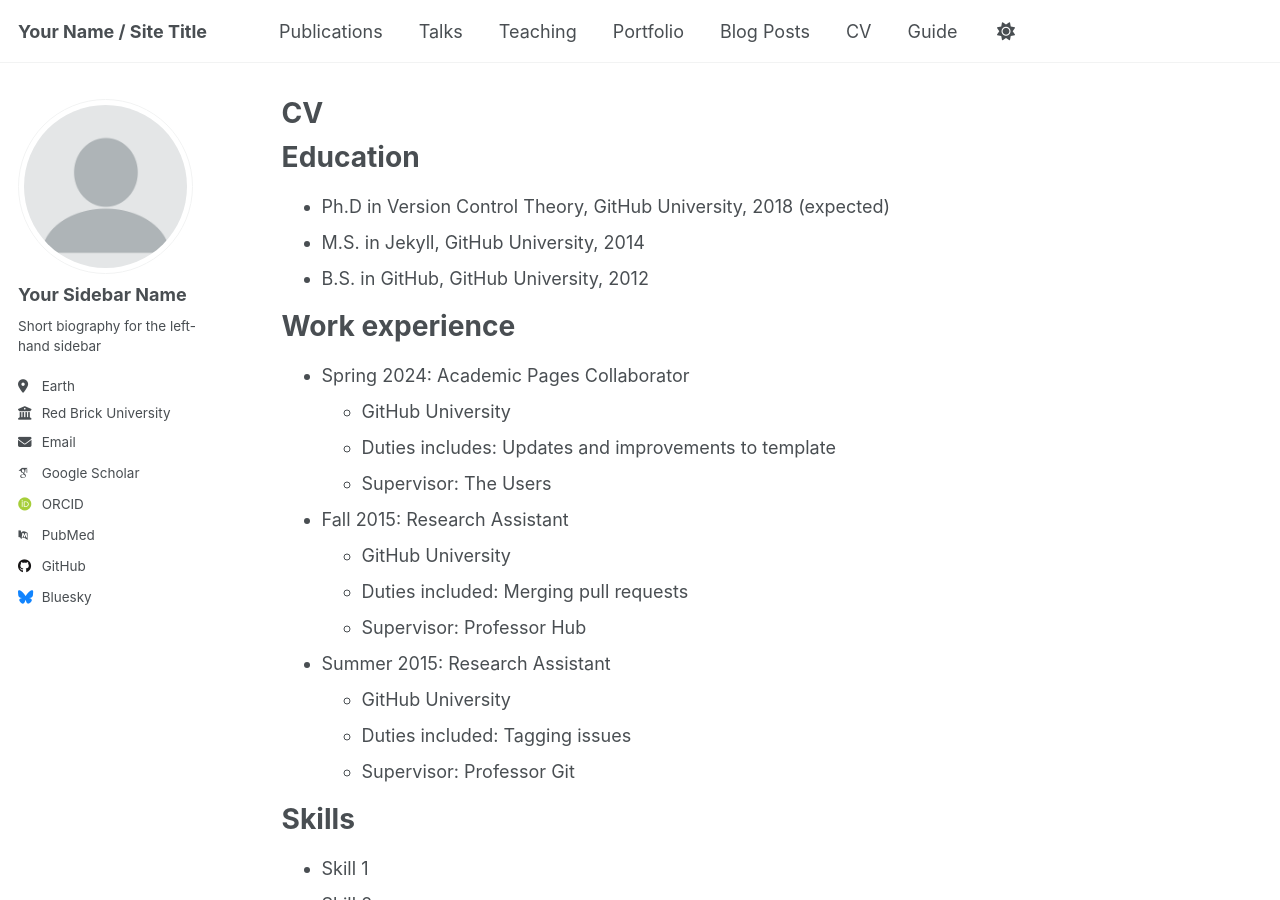
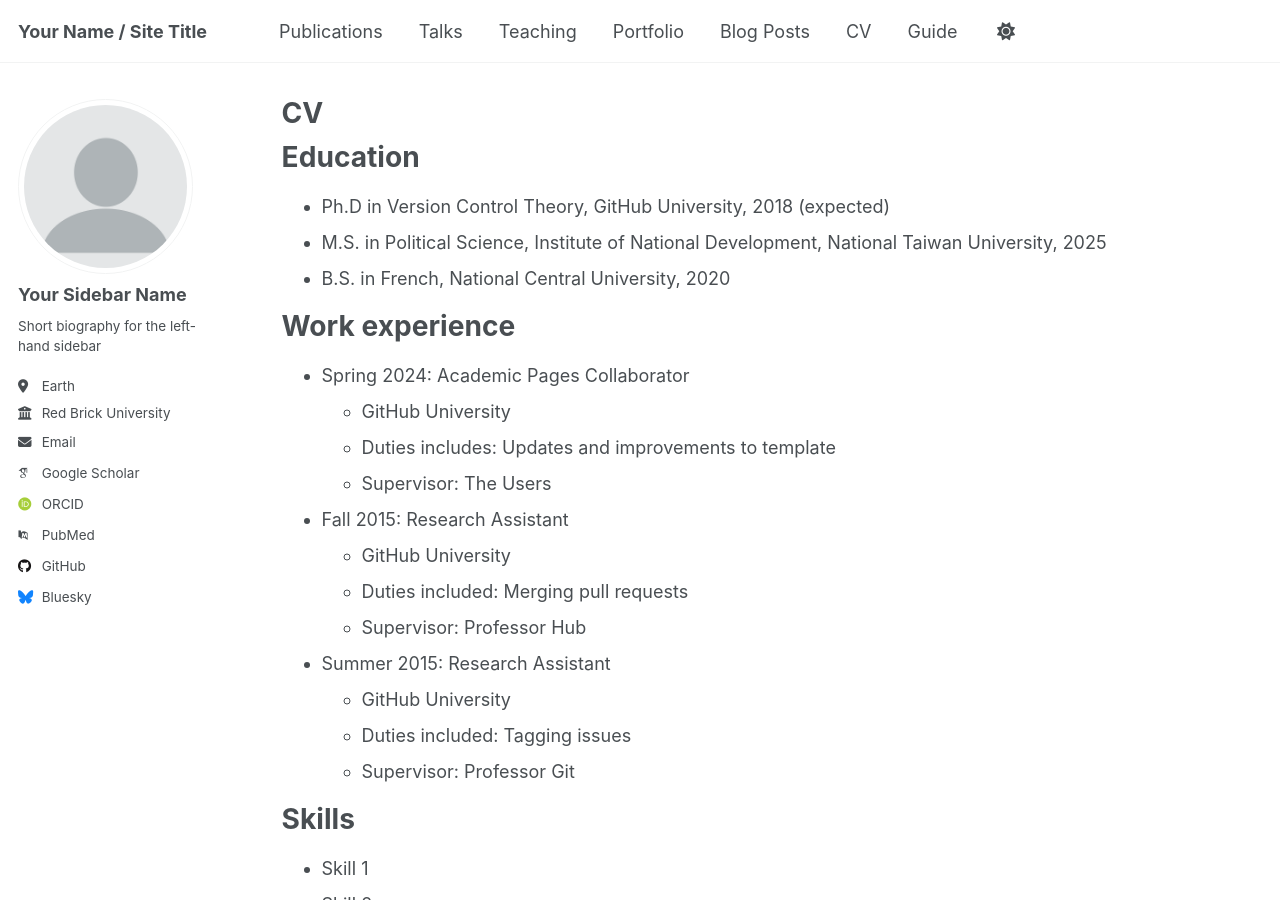
Before and after one commit to sharpless117/sharpless117, a Jekyll site: the page built from _pages/cv.md, in a window 1280 px wide and 900 px high. Built offline with Jekyll 4.4.1, drawn with Linux system fonts in a browser that asks for light colours; some web fonts are replaced; a script that is not in the unit is left out.

Commit message:
Update cv.md

```diff
--- a/_pages/cv.md
+++ b/_pages/cv.md
@@ -12,8 +12,8 @@ redirect_from:
 Education
 ======
 * Ph.D in Version Control Theory, GitHub University, 2018 (expected)
-* M.S. in Jekyll, GitHub University, 2014
-* B.S. in GitHub, GitHub University, 2012
+* M.S. in Political Science, Institute of National Development, National Taiwan University, 2025
+* B.S. in French, National Central University, 2020
 
 Work experience
 ======
```
